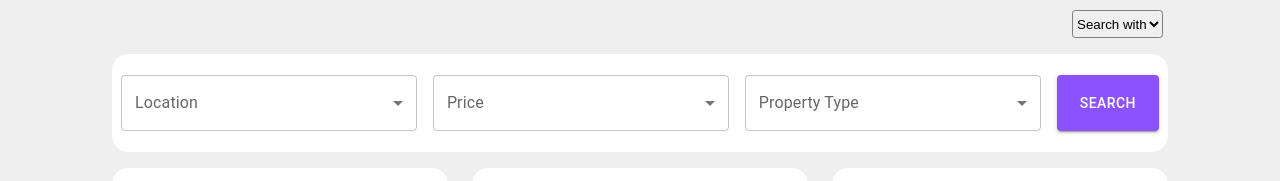
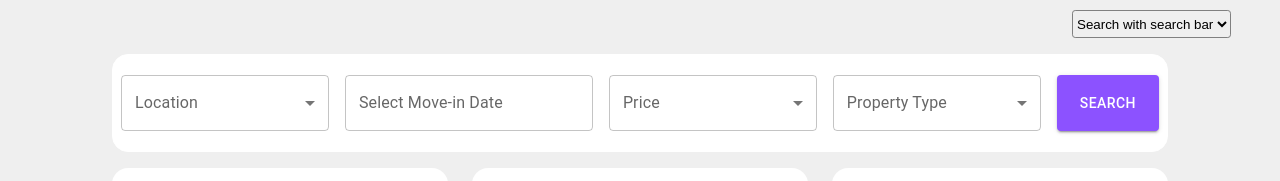
Before and after one commit to Anubha13kumari/estatery, a React (Create React App) app: page / in a window 1280 px wide. Shown: the part 140-321 px from the top of the page. Built offline with nearby package versions, Linux system fonts and the light colour scheme.

Commit message:
added date picker

```diff
--- a/src/Cards.js
+++ b/src/Cards.js
@@ -18,6 +18,7 @@ function Cards() {
       noOfBeds: "3 beds",
       area: "5*7 m2",
       property: "Bunglow",
+      date: ["January","04","2022"],
     },
     {
       imageUrl:
@@ -29,6 +30,7 @@ function Cards() {
       noOfBeds: "4 beds",
       area: "9*6 m2",
       property: "House",
+      date: ["February","04","2022"],
     },
     {
       imageUrl:
@@ -40,6 +42,7 @@ function Cards() {
       noOfBeds: "2 beds",
       area: "4*3 m2",
       property: "Flat",
+      date: ["Mon","04","2022"],
     },
     {
       imageUrl:
@@ -51,6 +54,7 @@ function Cards() {
       noOfBeds: "5 beds",
       area: "9*8 m2",
       property: "House",
+      date: ["Mon","04","2022"],
     },
     {
       imageUrl:
@@ -62,6 +66,7 @@ function Cards() {
       noOfBeds: "6 beds",
       area: "12*15 m2",
       property: "Flat",
+      date: ["Mon","04","2022"],
     },
     {
       imageUrl:
@@ -73,6 +78,7 @@ function Cards() {
       noOfBeds: "7 beds",
       area: "25*18 m2",
       property: "Bunglow",
+      date: ["Sun","13","2022"],
     },
     {
       imageUrl:
@@ -84,6 +90,7 @@ function Cards() {
       noOfBeds: "5 beds",
       area: "10*7 m2 ",
       property: "Flat",
+      date: ["Mon","04","2022"],
     },
     {
       imageUrl:
@@ -95,6 +102,7 @@ function Cards() {
       noOfBeds: "4 beds",
       area: "11*9 m2 ",
       property: "House",
+      date: ["Sat","10","2022"],
     },
     {
       imageUrl:
@@ -106,6 +114,7 @@ function Cards() {
       noOfBeds: "6 beds",
       area: "11*8 m2 ",
       property: "House",
+      date: ["Mon","02","2022"],
     },
     {
       imageUrl:
@@ -117,6 +126,7 @@ function Cards() {
       noOfBeds: "7 beds",
       area: "13*8 m2 ",
       property: "Bunglow",
+      date: ["Thur","08","2022"],
     },
     {
       imageUrl:
@@ -128,6 +138,7 @@ function Cards() {
       noOfBeds: "6 beds",
       area: "12*7 m2 ",
       property: "Bunglow",
+      date: ["Wed","01","2022"],
     },
     {
       imageUrl:
@@ -139,6 +150,7 @@ function Cards() {
       noOfBeds: "4 beds",
       area: "10*5 m2 ",
       property: "House",
+      date: ["Tue","06","2022"],
     },
   ];
   const [filterData, setFilterData] = useState(data);
--- a/src/Header.css
+++ b/src/Header.css
@@ -11,7 +11,7 @@
   background-color: white;
 }
 .header__select {
-  width: 95%;
+  width: 13vw;
   height: 3.5vh;
   border-radius: 0.2rem;
   border-color: grey;
--- a/src/Header.js
+++ b/src/Header.js
@@ -7,9 +7,9 @@ import MenuItem from "@mui/material/MenuItem";
 import FormControl from "@mui/material/FormControl";
 import Select from "@mui/material/Select";
 import TextField from "@mui/material/TextField";
-// import { AdapterDateFns } from '@mui/x-date-pickers/AdapterDateFns';
-// import { LocalizationProvider } from '@mui/x-date-pickers/LocalizationProvider';
-// import { DatePicker } from '@mui/x-date-pickers/DatePicker';
+import { AdapterDateFns } from '@mui/x-date-pickers/AdapterDateFns';
+import { LocalizationProvider } from '@mui/x-date-pickers/LocalizationProvider';
+import { DatePicker } from '@mui/x-date-pickers/DatePicker';
 
 function Header({ setFilterData, filterData, data }) {
   const [filter, setFilter] = React.useState(false);
@@ -92,16 +92,17 @@ function Header({ setFilterData, filterData, data }) {
             </Select>
           </FormControl>
 
-          {/* <LocalizationProvider dateAdapter={AdapterDateFns}>
+           <LocalizationProvider dateAdapter={AdapterDateFns}>
       <DatePicker
-        label="Basic example"
+        label="Select Move-in Date"
         value={value}
         onChange={(newValue) => {
+          console.log("date",newValue);
           setValue(newValue);
         }}
         renderInput={(params) => <TextField {...params} />}
       />
-    </LocalizationProvider> */}
+    </LocalizationProvider>
           <FormControl style={{ flex: "auto" }}>
             <InputLabel id="demo-simple-select-label">Price</InputLabel>
             <Select
```
